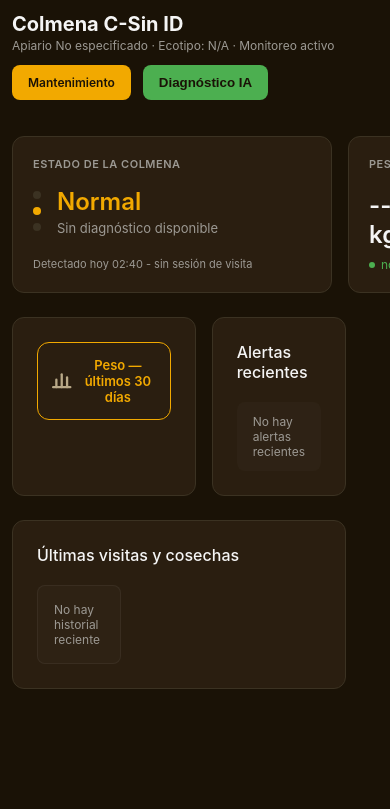
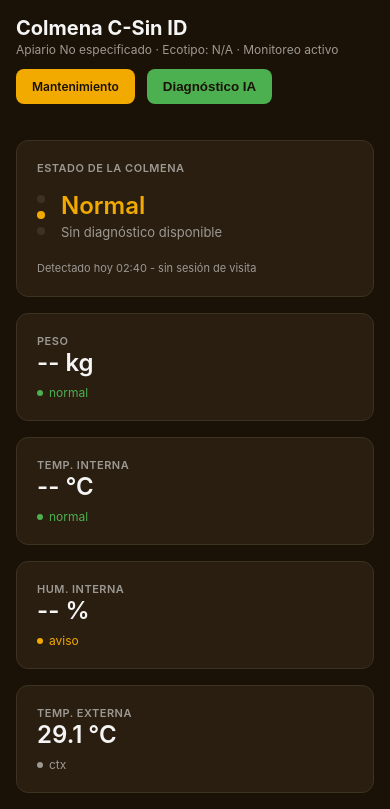
Before and after one commit to lolxde121/SAM_frontend, a plain HTML site: page frontend/admin/dashboardColmena.html in a window 390 px wide. Shown: the top 809 px of the page. Drawn offline with nearby package versions, Linux system fonts and the light colour scheme.

Commit message:
Update responsive styles for mobile devices on all views

```diff
--- a/frontend/shared/css/dashboardColmena.css
+++ b/frontend/shared/css/dashboardColmena.css
@@ -256,3 +256,44 @@
     color: var(--color-text-gray);
     font-size: 12px;
 }
+
+@media (max-width: 1100px) {
+    .top-row {
+        grid-template-columns: 1fr 1fr;
+    }
+    .top-row > *:first-child {
+        grid-column: span 2;
+    }
+}
+
+@media (max-width: 768px) {
+    .sidebar {
+        display: none !important;
+    }
+    .main-content {
+        margin-left: 0 !important;
+        width: 100% !important;
+        padding: 16px !important;
+    }
+    .dashboard-grid {
+        padding-right: 0;
+        padding-bottom: 0;
+    }
+    .top-row {
+        grid-template-columns: 1fr !important;
+    }
+    .top-row > *:first-child {
+        grid-column: span 1 !important;
+    }
+    .middle-row {
+        grid-template-columns: 1fr !important;
+    }
+    .activity-grid {
+        grid-template-columns: 1fr !important;
+    }
+    .header-container {
+        flex-direction: column;
+        gap: 12px;
+        align-items: flex-start;
+    }
+}
--- a/frontend/shared/css/diagnosticoIA.css
+++ b/frontend/shared/css/diagnosticoIA.css
@@ -435,3 +435,33 @@ body {
 .cuerpo {
     align-items: stretch; /* Estira las cards para que sean iguales */
 }
+
+@media (max-width: 768px) {
+    .sidebar {
+        display: none !important;
+    }
+    .main-content {
+        margin-left: 0 !important;
+        min-width: 100% !important;
+        width: 100% !important;
+        padding: 16px !important;
+    }
+    .encabezado {
+        flex-direction: column;
+        gap: 12px;
+        align-items: flex-start;
+    }
+    .btn-mi-cuenta {
+        width: 100%;
+        justify-content: center;
+        padding: 8px 16px;
+    }
+    .cuerpo {
+        flex-direction: column;
+        gap: 16px;
+    }
+    .contexto, .diagnostico {
+        width: 100% !important;
+        height: auto !important;
+    }
+}
--- a/frontend/shared/css/historialVisita.css
+++ b/frontend/shared/css/historialVisita.css
@@ -136,3 +136,28 @@
     color: var(--color-text-gray);
     font-size: 13px;
 }
+
+@media (max-width: 768px) {
+    .sidebar {
+        display: none !important;
+    }
+    .main-content {
+        margin-left: 0 !important;
+        width: 100% !important;
+        padding: 16px !important;
+    }
+    .header-container {
+        flex-direction: column;
+        gap: 12px;
+        align-items: flex-start;
+    }
+    .filters-container {
+        flex-wrap: wrap;
+        gap: 8px;
+    }
+    .filter-btn {
+        width: calc(50% - 4px);
+        text-align: center;
+        padding: 8px 12px;
+    }
+}
--- a/frontend/shared/css/mantenimientoModulo.css
+++ b/frontend/shared/css/mantenimientoModulo.css
@@ -151,3 +151,22 @@ input[type="date"]::-webkit-calendar-picker-indicator { filter: invert(0.6) sepi
 @media (max-width: 1150px) {
     .maintenance-grid { grid-template-columns: 1fr; }
 }
+
+@media (max-width: 768px) {
+    .sidebar {
+        display: none !important;
+    }
+    .main-content {
+        position: relative !important;
+        left: 0 !important;
+        width: 100% !important;
+        height: auto !important;
+        min-height: 100vh;
+        padding: 16px !important;
+    }
+    .header-container {
+        flex-direction: column;
+        gap: 12px;
+        align-items: flex-start;
+    }
+}
--- a/frontend/shared/css/miCuenta.css
+++ b/frontend/shared/css/miCuenta.css
@@ -201,3 +201,26 @@
 @media (max-width: 1100px) {
     .account-grid { grid-template-columns: 1fr; }
 }
+
+@media (max-width: 768px) {
+    .sidebar {
+        display: none !important;
+    }
+    .main-content {
+        margin-left: 0 !important;
+        width: 100% !important;
+        padding: 16px !important;
+    }
+    .header-container {
+        flex-direction: column;
+        gap: 12px;
+        align-items: flex-start;
+    }
+}
+
+@media (max-width: 600px) {
+    .password-grid {
+        grid-template-columns: 1fr;
+        gap: 12px;
+    }
+}
--- a/frontend/shared/css/misApiarios.css
+++ b/frontend/shared/css/misApiarios.css
@@ -475,3 +475,35 @@ body {
     border-color: var(--borde-sutil);
     color: var(--texto-gris);
 }
+
+@media (max-width: 768px) {
+    .sidebar {
+        display: none !important;
+    }
+    .main-content {
+        margin-left: 0 !important;
+        width: 100% !important;
+        padding: 16px !important;
+    }
+    .header-container {
+        flex-direction: column;
+        gap: 12px;
+        align-items: flex-start;
+    }
+    .btn-mi-cuenta {
+        width: 100%;
+        justify-content: center;
+        padding: 8px 16px;
+    }
+    .apiarios-grid {
+        grid-template-columns: 1fr !important;
+    }
+    .apiario-card-body {
+        flex-direction: column;
+        gap: 16px;
+    }
+    .salud-box, .chart-box, .alerta-box {
+        width: 100% !important;
+        flex: 1 1 auto !important;
+    }
+}
--- a/frontend/shared/css/registrarVisita.css
+++ b/frontend/shared/css/registrarVisita.css
@@ -619,3 +619,31 @@
     color: white;
     flex-shrink: 0;
 }
+
+@media (max-width: 768px) {
+    .sidebar {
+        display: none !important;
+    }
+    .main-content {
+        margin-left: 0 !important;
+        width: 100% !important;
+        padding: 16px !important;
+    }
+    .header-container {
+        flex-direction: column;
+        gap: 12px;
+        align-items: flex-start;
+    }
+    .btn-mi-cuenta {
+        width: 100%;
+        justify-content: center;
+        padding: 8px 16px;
+    }
+    .cuerpo {
+        flex-direction: column;
+        gap: 16px;
+    }
+    .formulario, .resumen {
+        width: 100% !important;
+    }
+}
```
